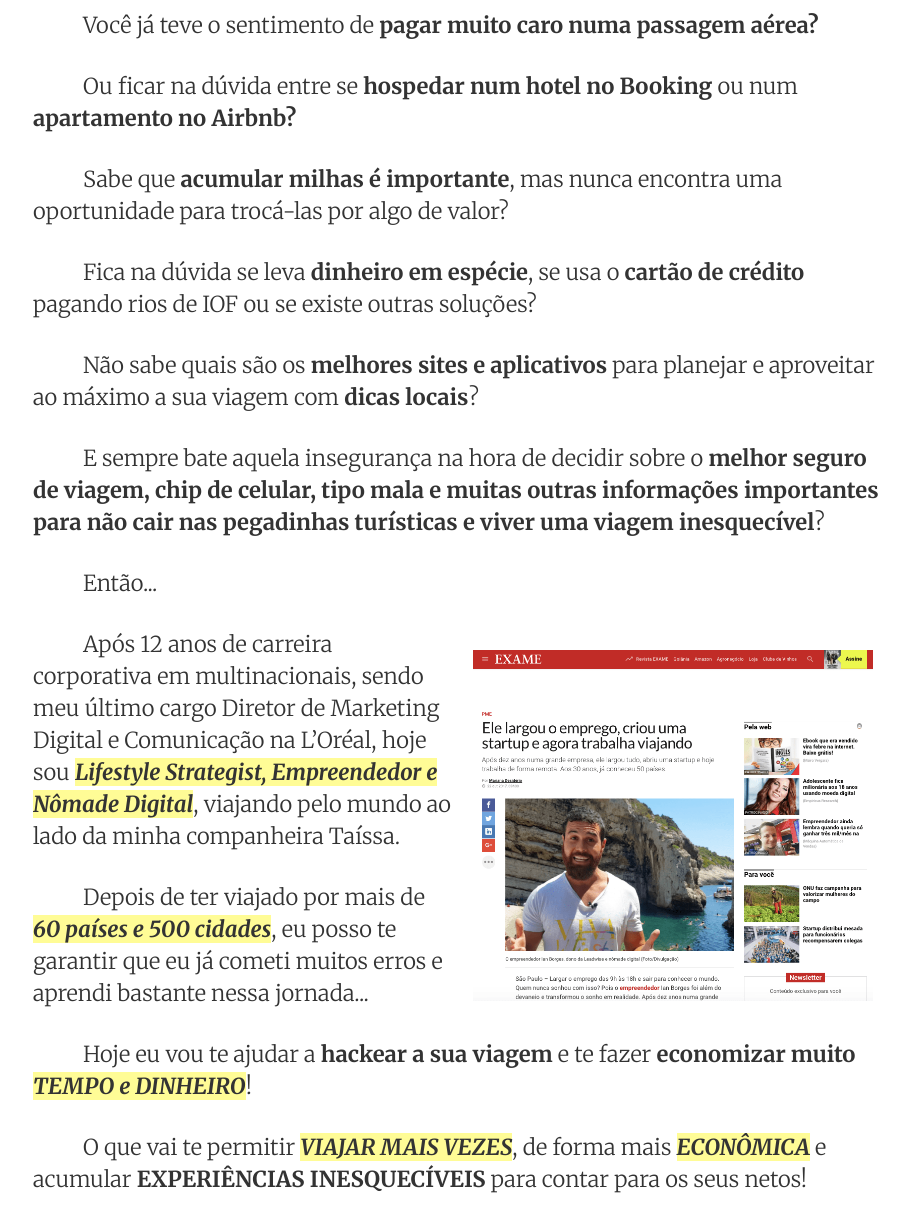
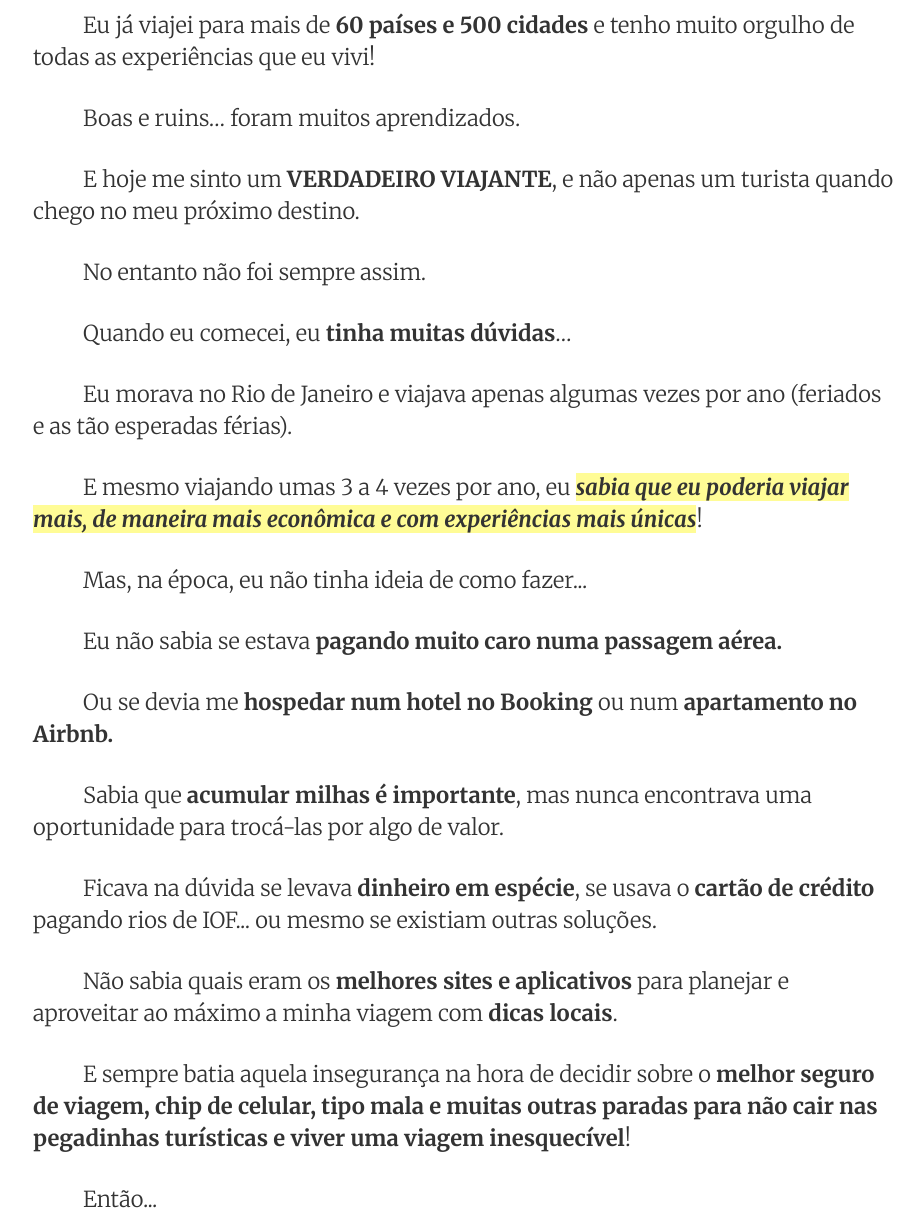
Before and after one commit to ianborges/hackeandosuaviagem, a Jekyll site: the page built from index.html, in a window 1280 px wide and 1400 px high, scrolled down 529 px. Shown: the part 188-1400 px from the top of the window, without its empty margins (176-1100 px from the left). Built offline with Jekyll 4.4.1, drawn with Linux system fonts in a browser that asks for light colours; the list of posts is cut into pages by our own code.

Commit message:
Update index.html

```diff
--- a/index.html
+++ b/index.html
@@ -24,17 +24,33 @@ layout: default
 	<p class="center"><img src="http://ianborges.coach/wp-content/uploads/2018/05/Hackeando-Sua-Viagem.jpeg" style="max-width: 600px; width: 100%"/></p>
     <div class="indent">
 
-        <p>Você já teve o sentimento de <strong>pagar muito caro numa passagem aérea?</strong></p>
+	<p>Eu já viajei para mais de <strong>60 países e 500 cidades</strong> e tenho muito orgulho de todas as experiências que eu vivi!</p>
 
-        <p>Ou ficar na dúvida entre se <strong>hospedar num hotel no Booking</strong> ou num <strong>apartamento no Airbnb?</strong></p>
+ 	<p>Boas e ruins… foram muitos aprendizados.</p>
 
-        <p>Sabe que <strong>acumular milhas é importante</strong>, mas nunca encontra uma oportunidade para trocá-las por algo de valor?</p>
+	<p>E hoje me sinto um <strong>VERDADEIRO VIAJANTE</strong>, e não apenas um turista quando chego no meu próximo destino.</p>
 
-        <p>Fica na dúvida se leva <strong>dinheiro em espécie</strong>, se usa o <strong>cartão de crédito</strong> pagando rios de IOF ou se existe outras soluções?</p>
+	<p>No entanto não foi sempre assim.</p>
 
-        <p>Não sabe quais são os <strong>melhores sites e aplicativos</strong> para planejar e aproveitar ao máximo a sua viagem com <strong>dicas locais</strong>?</p>
+	<p>Quando eu comecei, eu <strong>tinha muitas dúvidas</strong>…</p>
 
-        <p>E sempre bate aquela insegurança na hora de decidir sobre o <strong>melhor seguro de viagem, chip de celular, tipo mala e muitas outras informações importantes para não cair nas pegadinhas turísticas e viver uma viagem inesquecível</strong>?</p>
+	<p>Eu morava no Rio de Janeiro e viajava apenas algumas vezes por ano (feriados e as tão esperadas férias).</p>
+
+	<p>E mesmo viajando umas 3 a 4 vezes por ano, eu <span class="highlight"><em><strong>sabia que eu poderia viajar mais, de maneira mais econômica e com experiências mais únicas</strong></em></span>!</p>
+
+	<p>Mas, na época, eu não tinha ideia de como fazer...</p>
+
+        <p>Eu não sabia se estava <strong>pagando muito caro numa passagem aérea.</strong></p>
+
+        <p>Ou se devia me <strong>hospedar num hotel no Booking</strong> ou num <strong>apartamento no Airbnb.</strong></p>
+
+        <p>Sabia que <strong>acumular milhas é importante</strong>, mas nunca encontrava uma oportunidade para trocá-las por algo de valor.</p>
+
+        <p>Ficava na dúvida se levava <strong>dinheiro em espécie</strong>, se usava o <strong>cartão de crédito</strong> pagando rios de IOF... ou mesmo se existiam outras soluções.</p>
+
+        <p>Não sabia quais eram os <strong>melhores sites e aplicativos</strong> para planejar e aproveitar ao máximo a minha viagem com <strong>dicas locais</strong>.</p>
+
+        <p>E sempre batia aquela insegurança na hora de decidir sobre o <strong>melhor seguro de viagem, chip de celular, tipo mala e muitas outras paradas para não cair nas pegadinhas turísticas e viver uma viagem inesquecível</strong>!</p>
 
         <p>Então...</p>
 
```
